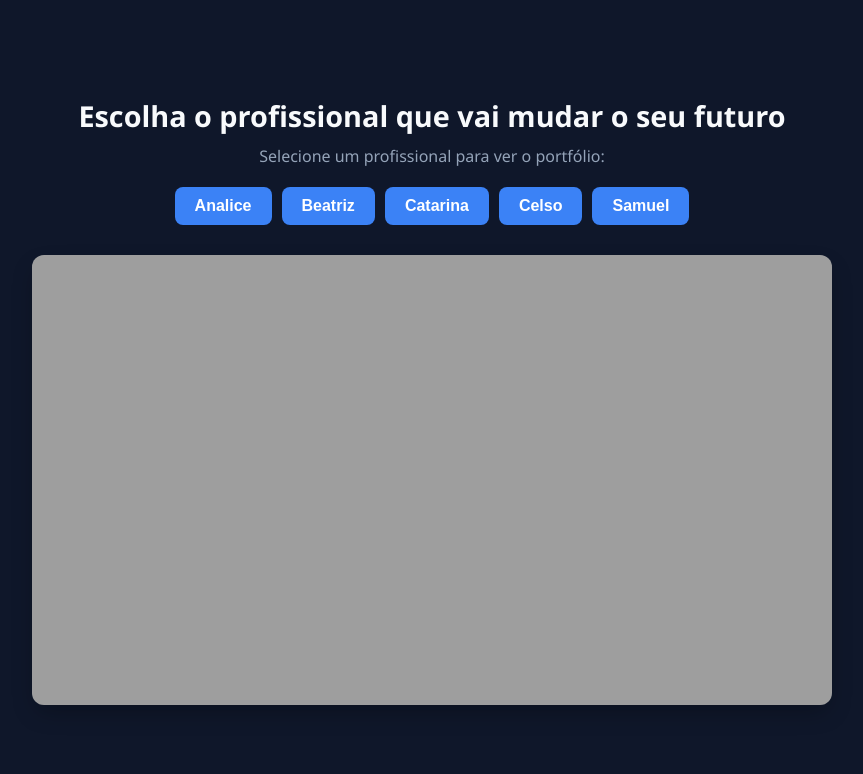
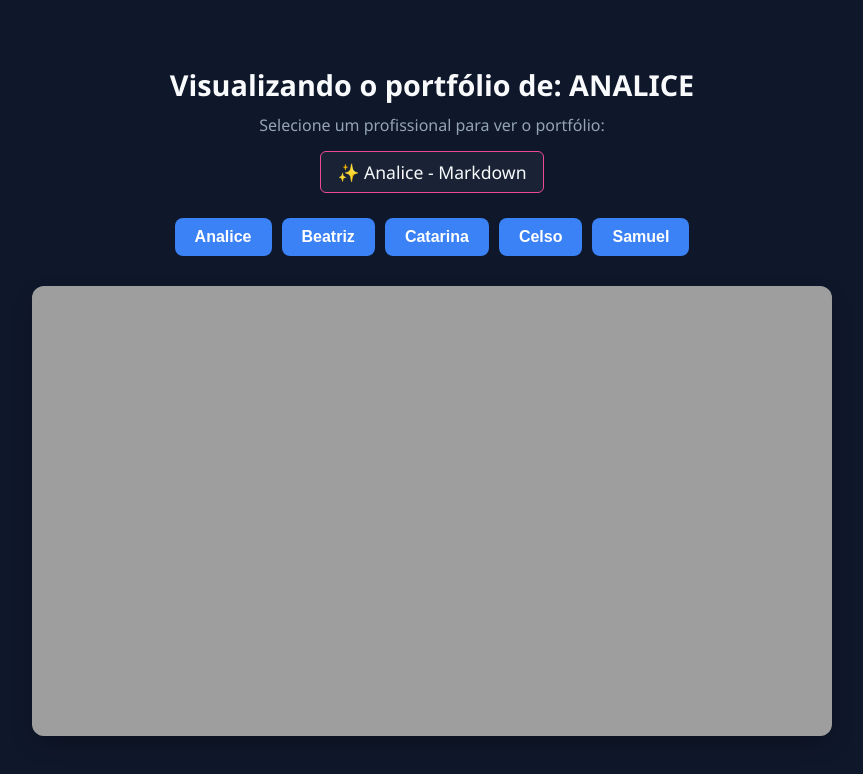
Before and after one commit to Louisechanuwu/Portifolio-DESWEB, a plain HTML site: page index.html in a window 1280 px wide. Both pictures are taken after a click on the button "Analice". Shown: the whole page, without its empty margins (208-1071 px from the left). Drawn offline with Linux system fonts and the light colour scheme.

Commit message:
melhorando o bakend

```diff
--- a/index.html
+++ b/index.html
@@ -21,6 +21,7 @@
             justify-content: center;
             min-height: 100vh;
             padding: 20px;
+            transition: background-color 0.4s ease; /* Efeito visual dinâmico no fundo */
         }
 
         h1 {
@@ -31,7 +32,20 @@
 
         p {
             color: #94a3b8;
-            margin-bottom: 20px;
+            margin-bottom: 15px;
+        }
+
+        /* Área dinâmica para mostrar detalhes únicos de cada membro */
+        #info-membro {
+            font-size: 1.1rem;
+            font-weight: 500;
+            margin-bottom: 25px;
+            min-height: 30px;
+            text-align: center;
+            padding: 8px 16px;
+            border-radius: 6px;
+            background-color: rgba(30, 41, 59, 0.7);
+            border: 1px solid #334155;
         }
 
         .botoes-container {
@@ -86,12 +100,15 @@
     <h1 id="titulo">Escolha o profissional que vai mudar o seu futuro</h1>
     <p>Selecione um profissional para ver o portfólio:</p>
 
+    <!-- Elemento que muda de texto dependendo do botão clicado -->
+    <div id="info-membro">Selecione um membro abaixo para ver os detalhes</div>
+
     <div class="botoes-container">
-        <button id="btn_analice">Analice</button>
-        <button id="btn_beatriz">Beatriz</button>
-        <button id="btn_catarina">Catarina</button>
-        <button id="btn_celso">Celso</button>
-        <button id="btn_samuel">Samuel</button>
+        <button onclick="mudarPortfolio('analice')">Analice</button>
+        <button onclick="mudarPortfolio('beatriz')">Beatriz</button>
+        <button onclick="mudarPortfolio('catarina')">Catarina</button>
+        <button onclick="mudarPortfolio('celso')">Celso</button>
+        <button onclick="murus = null; mudarPortfolio('samuel')">Samuel</button>
     </div>
 
     <div class="video-container">
@@ -103,32 +120,54 @@
     </div>
 
     <script>
-        const btn_analice = document.getElementById('btn_analice');
-        const btn_beatriz = document.getElementById('btn_beatriz');
-        const btn_catarina = document.getElementById('btn_catarina');
-        const btn_celso = document.getElementById('btn_celso');
-        const btn_samuel = document.getElementById('btn_samuel');
-        const video = document.getElementById('video');
+        // "Banco de dados" local simulado diretamente no script JavaScript
+        const dadosMembros = {
+            analice: {
+                videoUrl: "https://www.youtube.com/embed/f5pCVs10uZs?si=NRpoxc7Tey6YGP8D",
+                texto: "✨ Analice - Markdown",
+                corDestaque: "#ec4899" // Rosa
+            },
+            beatriz: {
+                videoUrl: "https://www.youtube.com/embed/vMJ6rUG2rGc?si=6bglvyBy7cYHU9TJ",
+                texto: "🚀 Beatriz - Read-me",
+                corDestaque: "#8b5cf6" // Roxo
+            },
+            catarina: {
+                videoUrl: "https://www.youtube.com/embed/nis_k3FktEk?si=TPcwZ7ARkuiEpVyT",
+                texto: "🎯 Catarina - Read-me",
+                corDestaque: "#10b981" // Verde
+            },
+            celso: {
+                videoUrl: "https://www.youtube.com/embed/LOfPR31INzw?si=pNFqHUdDR_6wkE91",
+                texto: "⚙️ Celso - Backend",
+                corDestaque: "#f59e0b" // Laranja
+            },
+            samuel: {
+                videoUrl: "https://www.youtube.com/embed/d5rXulkkSa0?si=yswvmW6Zbp1eZZf6",
+                texto: "🛡️ Samuel - Frontend",
+                corDestaque: "#06b6d4" // Ciano
+            }
+        };
 
-        btn_analice.addEventListener('click', function() {
-            video.src = "https://www.youtube.com/embed/f5pCVs10uZs?si=NRpoxc7Tey6YGP8D";
-        });
+        // Função única que lida com o clique e altera o frontend de forma personalizada
+        function mudarPortfolio(membroKey) {
+            const dados = dadosMembros[membroKey];
+            const video = document.getElementById('video');
+            const infoDiv = document.getElementById('info-membro');
+            const titulo = document.getElementById('titulo');
 
-        btn_beatriz.addEventListener('click', function() {
-            video.src = "https://www.youtube.com/embed/vMJ6rUG2rGc?si=6bglvyBy7cYHU9TJ";
-        });
+            // 1. Muda o vídeo do iframe
+            video.src = dados.videoUrl;
 
-        btn_catarina.addEventListener('click', function() {
-            video.src = "https://www.youtube.com/embed/nis_k3FktEk?si=TPcwZ7ARkuiEpVyT";
-        });
+            // 2. Muda o texto descritivo do membro
+            infoDiv.textContent = dados.texto;
 
-        btn_celso.addEventListener('click', function() {
-            video.src = "https://www.youtube.com/embed/LOfPR31INzw?si=pNFqHUdDR_6wkE91";
-        });
+            // 3. Efeito frontend extra: altera a cor da borda da caixinha de info dinamicamente
+            infoDiv.style.borderColor = dados.corDestaque;
 
-        btn_samuel.addEventListener('click', function() {
-            video.src = "https://www.youtube.com/embed/d5rXulkkSa0?si=yswvmW6Zbp1eZZf6";
-        });
+            // 4. Alerta visual sutil no título principal
+            titulo.textContent = `Visualizando o portfólio de: ${membroKey.toUpperCase()}`;
+        }
     </script>
 
 </body>
```
